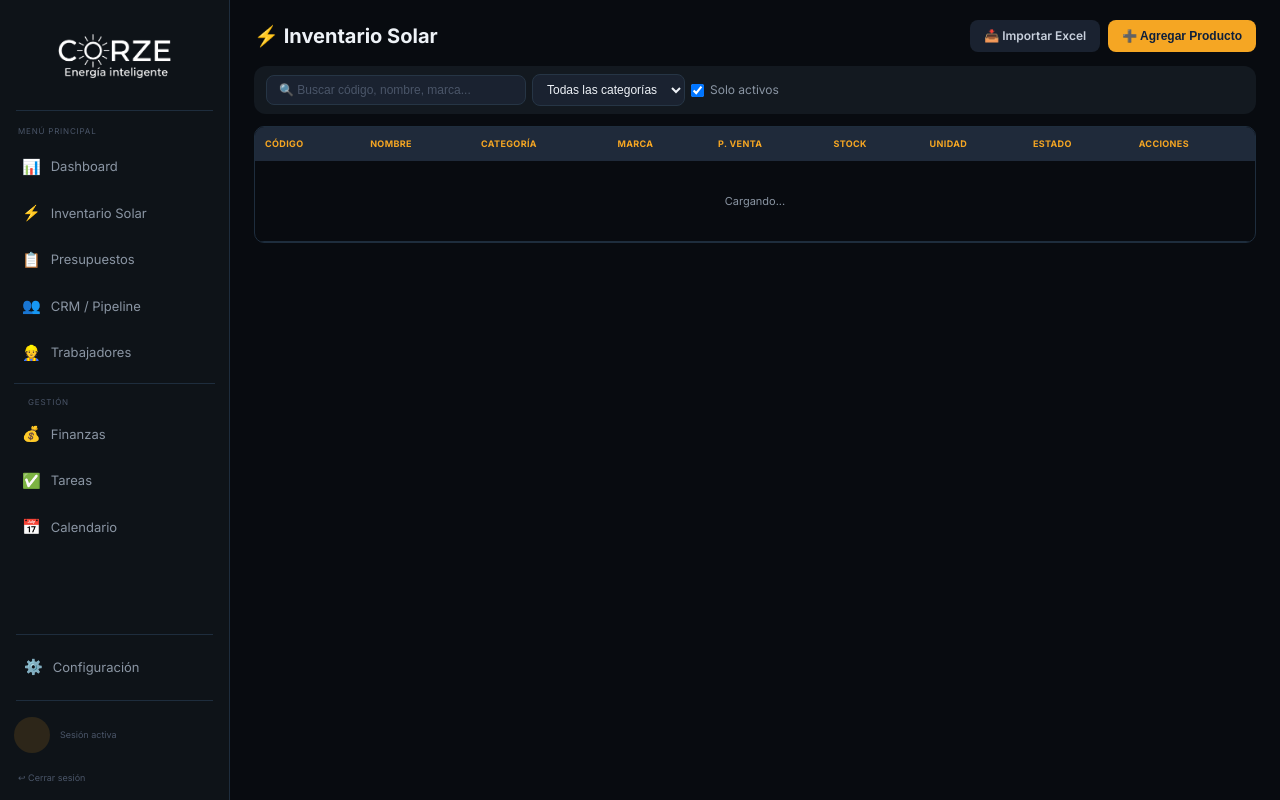
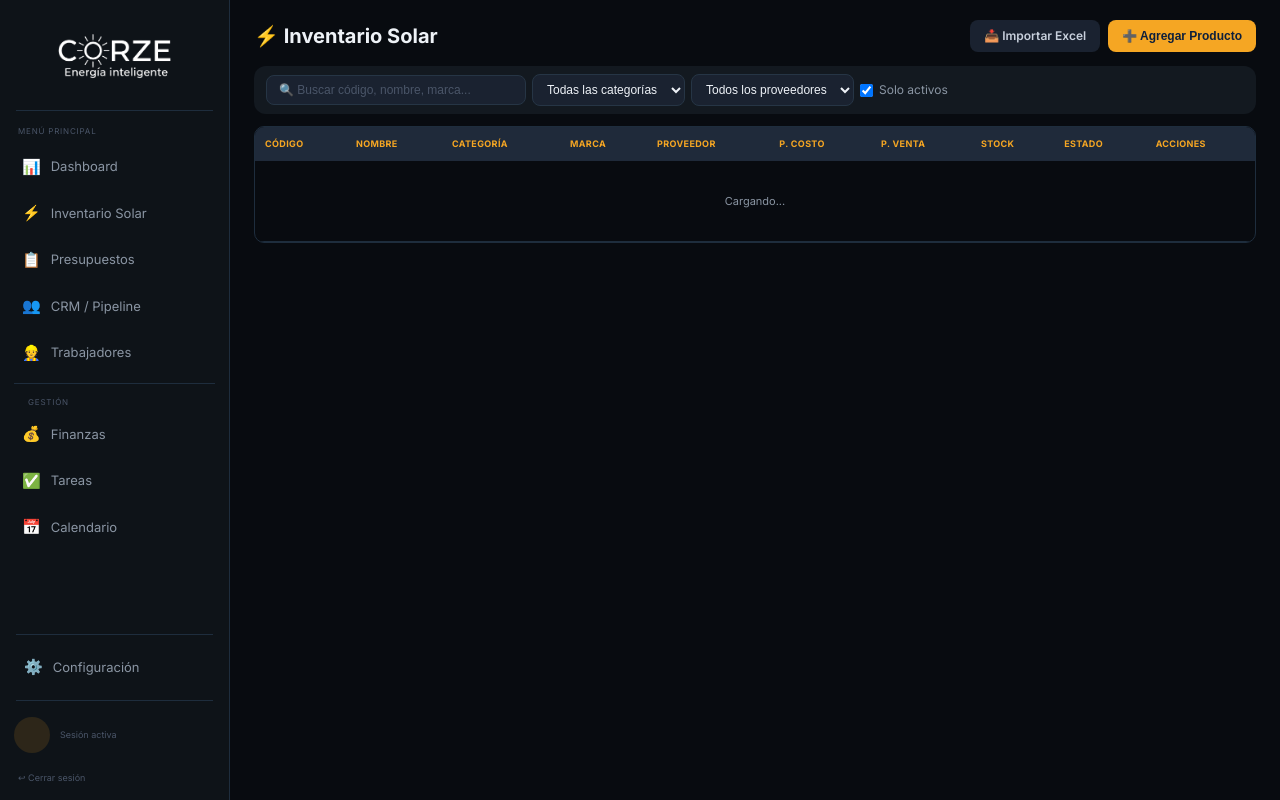
Before and after one commit to icorvalanh/CORZE_CRM, a Flask app: template templates/inventario_solar.html in a window 1280 px wide. Run offline with Flask 3, Linux system fonts and the light colour scheme; the template is opened without the code that fills it, so the values that code supplies are empty.

Commit message:
Carga masiva proveedores + columna Proveedor en inventario
- Agrega ruta /admin/cargar-proveedores para subir 72 productos únicos
  de RBR Energy (27), Natura Energy (8) y EMAT (37) a productos_solar
- Precios netos con descuentos aplicados (RBR 20%, Natura 15%, EMAT 0%)
- Añade campo proveedor con tag [NOMBRE] a cada producto
- Inventario solar: nueva columna Proveedor con badge, columna P. Costo,
  filtro por proveedor en toolbar, campo Proveedor en modal
- API /api/productos acepta parámetro proveedor para filtrar server-side
- get_all_productos() soporta filtro por proveedor y busca en ese campo

Co-Authored-By: Claude Sonnet 4.6 <noreply@anthropic.com>

```diff
--- a/app.py
+++ b/app.py
@@ -2808,11 +2808,12 @@ def inventario_solar():
 @app.route('/api/productos', methods=['GET'])
 @login_required
 def api_productos_list():
-    categoria   = request.args.get('categoria', '')
-    q           = request.args.get('q', '')
+    categoria    = request.args.get('categoria', '')
+    q            = request.args.get('q', '')
+    proveedor    = request.args.get('proveedor', '')
     solo_activos = request.args.get('solo_activos', 'true').lower() != 'false'
-    rows = db.get_all_productos(categoria=categoria, query=q, solo_activos=solo_activos)
-    print(f'[api/productos] total={len(rows)} solo_activos={solo_activos} cat={categoria!r}')
+    rows = db.get_all_productos(categoria=categoria, query=q, solo_activos=solo_activos, proveedor=proveedor)
+    print(f'[api/productos] total={len(rows)} solo_activos={solo_activos} cat={categoria!r} prov={proveedor!r}')
     return jsonify(rows)
 
 @app.route('/api/productos/add', methods=['POST'])
@@ -2841,6 +2842,128 @@ def api_productos_edit(doc_id):
 def api_productos_delete(doc_id):
     ok = db.delete_producto(doc_id)
     return jsonify({'ok': ok})
+
+@app.route('/admin/cargar-proveedores', methods=['GET'])
+@login_required
+def admin_cargar_proveedores():
+    """Ruta de uso único para cargar productos desde PDFs de proveedores."""
+    def _p(lista, descuento): return round(lista * (1 - descuento))
+
+    PRODUCTOS = [
+        # ── RBR ENERGY (20% descuento) ─────────────────────────────────────
+        {'nombre':'INVERSOR HIBRIDO HUAWEI SUN2000-10KTL-LC0','codigo':'INHI0006','categoria':'Inversor','marca':'Huawei','proveedor':'[RBR ENERGY]','precio_lista':980000,'precio_costo':_p(980000,.20),'potencia_w':10000},
+        {'nombre':'INVERSOR HIBRIDO HUAWEI SUN2000-6KTL-L1','codigo':'INHI0008','categoria':'Inversor','marca':'Huawei','proveedor':'[RBR ENERGY]','precio_lista':862500,'precio_costo':_p(862500,.20),'potencia_w':6000},
+        {'nombre':'HUAWEI BATERIA LUNA2000-5-E0','codigo':'BALI0010','categoria':'Batería','marca':'Huawei','proveedor':'[RBR ENERGY]','precio_lista':1880000,'precio_costo':_p(1880000,.20),'potencia_w':5000},
+        {'nombre':'HUAWEI ENERGY STORAGE POWER MODULE LUNA2000-5KW-C0','codigo':'ACIN0115','categoria':'Batería','marca':'Huawei','proveedor':'[RBR ENERGY]','precio_lista':912000,'precio_costo':_p(912000,.20),'potencia_w':5000},
+        {'nombre':'HUAWEI SMARTGUARD-63-S0 (MONOFASICO)','codigo':'ACIN0116','categoria':'Accesorio','marca':'Huawei','proveedor':'[RBR ENERGY]','precio_lista':725000,'precio_costo':_p(725000,.20),'potencia_w':0},
+        {'nombre':'PANEL SOLAR BIFACIAL CANADIAN TOPBIHIKU6 66TB-620 620Wp','codigo':'PAMO0014','categoria':'Panel Solar','marca':'Canadian Solar','proveedor':'[RBR ENERGY]','precio_lista':110900,'precio_costo':_p(110900,.20),'potencia_w':620},
+        {'nombre':'PERFIL RIEL R5 4700MM FIXA','codigo':'ESPE0007','categoria':'Estructura','marca':'FIXA','proveedor':'[RBR ENERGY]','precio_lista':42000,'precio_costo':_p(42000,.20),'potencia_w':0},
+        {'nombre':'UNION RIEL R5 (12 AUTO 1" INOX) FIXA','codigo':'ESPE0014','categoria':'Estructura','marca':'FIXA','proveedor':'[RBR ENERGY]','precio_lista':4689,'precio_costo':_p(4689,.20),'potencia_w':0},
+        {'nombre':'PATA TRASERA ST3H 50X45X2035MM FIXA','codigo':'ESPE0035','categoria':'Estructura','marca':'FIXA','proveedor':'[RBR ENERGY]','precio_lista':11998,'precio_costo':_p(11998,.20),'potencia_w':0},
+        {'nombre':'PATA DELANTERA ST3H 50X45X410MM FIXA','codigo':'ESPE0036','categoria':'Estructura','marca':'FIXA','proveedor':'[RBR ENERGY]','precio_lista':2650,'precio_costo':_p(2650,.20),'potencia_w':0},
+        {'nombre':'RACK DIAGONAL ST3H W 3850/1778/1805 MM FIXA','codigo':'ESPE0037','categoria':'Estructura','marca':'FIXA','proveedor':'[RBR ENERGY]','precio_lista':76694,'precio_costo':_p(76694,.20),'potencia_w':0},
+        {'nombre':'BASE DOBLE ST3H FIXA','codigo':'ESAN0047','categoria':'Estructura','marca':'FIXA','proveedor':'[RBR ENERGY]','precio_lista':8890,'precio_costo':_p(8890,.20),'potencia_w':0},
+        {'nombre':'TRABA TRASERA PISO 40X40X4002MM FIXA','codigo':'ESPE0038','categoria':'Estructura','marca':'FIXA','proveedor':'[RBR ENERGY]','precio_lista':18173,'precio_costo':_p(18173,.20),'potencia_w':0},
+        {'nombre':'GRAPA UNION RIEL R5-R60 A SOPORTE DIAGONAL FIXA','codigo':'ESAN0048','categoria':'Estructura','marca':'FIXA','proveedor':'[RBR ENERGY]','precio_lista':493,'precio_costo':_p(493,.20),'potencia_w':0},
+        {'nombre':'GRAPA INTERMEDIA R5-R60 30MM FIXA','codigo':'ESAN0063','categoria':'Estructura','marca':'FIXA','proveedor':'[RBR ENERGY]','precio_lista':513,'precio_costo':_p(513,.20),'potencia_w':0},
+        {'nombre':'GRAPA EXTREMO R5-R60 30MM FIXA','codigo':'ESAN0064','categoria':'Estructura','marca':'FIXA','proveedor':'[RBR ENERGY]','precio_lista':463,'precio_costo':_p(463,.20),'potencia_w':0},
+        {'nombre':'PERNO EXPANSION 1/2 X 4,25 FIXA','codigo':'ACFE0010','categoria':'Estructura','marca':'FIXA','proveedor':'[RBR ENERGY]','precio_lista':843,'precio_costo':_p(843,.20),'potencia_w':0},
+        {'nombre':'CONECTOR CABLE A TIERRA RIEL R5-R60 FIXA','codigo':'ESAN0061','categoria':'Estructura','marca':'FIXA','proveedor':'[RBR ENERGY]','precio_lista':537,'precio_costo':_p(537,.20),'potencia_w':0},
+        {'nombre':'PLETINA DENTADA PARA ATERRIZAR 2 PANELES R5 FIXA','codigo':'ESAN0065','categoria':'Estructura','marca':'FIXA','proveedor':'[RBR ENERGY]','precio_lista':119,'precio_costo':_p(119,.20),'potencia_w':0},
+        {'nombre':'PERFIL RIEL R60-B 4750MM FIXA','codigo':'ESPE0055','categoria':'Estructura','marca':'FIXA','proveedor':'[RBR ENERGY]','precio_lista':48029,'precio_costo':_p(48029,.20),'potencia_w':0},
+        {'nombre':'UNION RIEL R60-B 300MM (12 AUT 25MM) FIXA','codigo':'ESPE0056','categoria':'Estructura','marca':'FIXA','proveedor':'[RBR ENERGY]','precio_lista':3379,'precio_costo':_p(3379,.20),'potencia_w':0},
+        {'nombre':'CONECTOR TRASERO PARA HINCA TIPO V (2M10X90 G.REDONDA) FIXA','codigo':'ESAN0015','categoria':'Estructura','marca':'FIXA','proveedor':'[RBR ENERGY]','precio_lista':3335,'precio_costo':_p(3335,.20),'potencia_w':0},
+        {'nombre':'CONECTOR FRONTAL PARA HINCA TIPO U (2M8X20 + 1M10X90 G.REDONDA) FIXA','codigo':'ESAN0016','categoria':'Estructura','marca':'FIXA','proveedor':'[RBR ENERGY]','precio_lista':3039,'precio_costo':_p(3039,.20),'potencia_w':0},
+        {'nombre':'CONECTOR SUPERIOR PARA HINCA (2 M10X90 G.REDONDA, 1 G.CUADRADA) FIXA','codigo':'ESAN0068','categoria':'Estructura','marca':'FIXA','proveedor':'[RBR ENERGY]','precio_lista':6410,'precio_costo':_p(6410,.20),'potencia_w':0},
+        {'nombre':'HINCA TIPO U 3500MM 3MM 25°30°35° GALVANIZADA FIXA','codigo':'ESPE0058','categoria':'Estructura','marca':'FIXA','proveedor':'[RBR ENERGY]','precio_lista':66454,'precio_costo':_p(66454,.20),'potencia_w':0},
+        {'nombre':'RACK DIAGONAL PARA HINCA ST3H 3950/1795 MM 25°30°35° FIXA','codigo':'ESPE0057','categoria':'Estructura','marca':'FIXA','proveedor':'[RBR ENERGY]','precio_lista':82513,'precio_costo':_p(82513,.20),'potencia_w':0},
+        {'nombre':'PATA DIAGONAL TRASERA PARA HINCA ST3H AJUSTABLE 2751MM FIXA','codigo':'ESPE0067','categoria':'Estructura','marca':'FIXA','proveedor':'[RBR ENERGY]','precio_lista':23818,'precio_costo':_p(23818,.20),'potencia_w':0},
+        # ── NATURA ENERGY (15% descuento) ──────────────────────────────────
+        {'nombre':'Panel Solar JA Solar Bifacial 620W Monocristalino','codigo':'AD0738','categoria':'Panel Solar','marca':'JA Solar','proveedor':'[NATURA ENERGY]','precio_lista':89279,'precio_costo':_p(89279,.15),'potencia_w':620},
+        {'nombre':'Inversor Hibrido Solis S6-PLUS 9.9kW-48V','codigo':'2536881','categoria':'Inversor','marca':'Solis','proveedor':'[NATURA ENERGY]','precio_lista':1390600,'precio_costo':_p(1390600,.15),'potencia_w':9900},
+        {'nombre':'Inversor Hibrido Solis S6-PLUS 6kW-48V','codigo':'AD0660','categoria':'Inversor','marca':'Solis','proveedor':'[NATURA ENERGY]','precio_lista':1209279,'precio_costo':_p(1209279,.15),'potencia_w':6000},
+        {'nombre':'Batería de Litio Fidus Plus LV (51,2V) 15kWh Pylontech','codigo':'4535574','categoria':'Batería','marca':'Pylontech','proveedor':'[NATURA ENERGY]','precio_lista':1652400,'precio_costo':_p(1652400,.15),'potencia_w':15000},
+        {'nombre':'Pylontech Kit de Cables externos para Fidus-Plus 200A','codigo':'2535573','categoria':'Accesorio','marca':'Pylontech','proveedor':'[NATURA ENERGY]','precio_lista':57375,'precio_costo':_p(57375,.15),'potencia_w':0},
+        {'nombre':'Estructura Coplanar 4 Paneles Solares','codigo':'AD0664','categoria':'Estructura','marca':'','proveedor':'[NATURA ENERGY]','precio_lista':55707,'precio_costo':_p(55707,.15),'potencia_w':0},
+        {'nombre':'Estructura Biposte 2X7 1134X30MM','codigo':'4536757','categoria':'Estructura','marca':'','proveedor':'[NATURA ENERGY]','precio_lista':750570,'precio_costo':_p(750570,.15),'potencia_w':0},
+        {'nombre':'Estructura Monoposte 2X3 1134X30MM','codigo':'5536758','categoria':'Estructura','marca':'','proveedor':'[NATURA ENERGY]','precio_lista':567687,'precio_costo':_p(567687,.15),'potencia_w':0},
+        # ── EMAT (precio neto, sin descuento) ──────────────────────────────
+        {'nombre':'Trina Solar Panel Fotovoltaico Bifacial 700Wp','codigo':'A04209000L016','categoria':'Panel Solar','marca':'Trina Solar','proveedor':'[EMAT]','precio_lista':105720,'precio_costo':105720,'potencia_w':700},
+        {'nombre':'Huawei SUN2000-6K-LB0','codigo':'A02008010L026','categoria':'Inversor','marca':'Huawei','proveedor':'[EMAT]','precio_lista':653343,'precio_costo':653343,'potencia_w':6000},
+        {'nombre':'Huawei Inversor Híbrido 10KTL IP65 versión LC0','codigo':'A02008004L005','categoria':'Inversor','marca':'Huawei','proveedor':'[EMAT]','precio_lista':743632,'precio_costo':743632,'potencia_w':10000},
+        {'nombre':'Huawei SmartGuard-63A-S0','codigo':'A02008004L015','categoria':'Accesorio','marca':'Huawei','proveedor':'[EMAT]','precio_lista':578975,'precio_costo':578975,'potencia_w':0},
+        {'nombre':'Huawei DC/DC Converter LUNA2000 S1 (7kW)','codigo':'A02001001L010','categoria':'Accesorio','marca':'Huawei','proveedor':'[EMAT]','precio_lista':821187,'precio_costo':821187,'potencia_w':7000},
+        {'nombre':'Huawei Batería LUNA2000-7-E1 (Módulo 7kWh)','codigo':'A02001001L011','categoria':'Batería','marca':'Huawei','proveedor':'[EMAT]','precio_lista':2420919,'precio_costo':2420919,'potencia_w':7000},
+        {'nombre':'Riel Aluminio 5000mm (Biposte)','codigo':'A00306003L034','categoria':'Estructura','marca':'EMAT','proveedor':'[EMAT]','precio_lista':35833,'precio_costo':35833,'potencia_w':0},
+        {'nombre':'Conector de Rieles para Biposte','codigo':'A00306003L035','categoria':'Estructura','marca':'EMAT','proveedor':'[EMAT]','precio_lista':3133,'precio_costo':3133,'potencia_w':0},
+        {'nombre':'Set Pre-ensamblado Biposte','codigo':'B00306003L002','categoria':'Estructura','marca':'EMAT','proveedor':'[EMAT]','precio_lista':70850,'precio_costo':70850,'potencia_w':0},
+        {'nombre':'Poste Inclinado 1755mm (Biposte)','codigo':'A00306003L045','categoria':'Estructura','marca':'EMAT','proveedor':'[EMAT]','precio_lista':13538,'precio_costo':13538,'potencia_w':0},
+        {'nombre':'Poste Inclinado 1788mm (Biposte)','codigo':'A00306003L046','categoria':'Estructura','marca':'EMAT','proveedor':'[EMAT]','precio_lista':13612,'precio_costo':13612,'potencia_w':0},
+        {'nombre':'Pernos M10x80 (Biposte)','codigo':'A00306003L049','categoria':'Estructura','marca':'EMAT','proveedor':'[EMAT]','precio_lista':447,'precio_costo':447,'potencia_w':0},
+        {'nombre':'Fijador de Riel (Biposte)','codigo':'A00306003L036','categoria':'Estructura','marca':'EMAT','proveedor':'[EMAT]','precio_lista':551,'precio_costo':551,'potencia_w':0},
+        {'nombre':'Base a Piso Posterior (Biposte)','codigo':'A00306003L043','categoria':'Estructura','marca':'EMAT','proveedor':'[EMAT]','precio_lista':5149,'precio_costo':5149,'potencia_w':0},
+        {'nombre':'Ángulos Tensores 4086mm (Biposte)','codigo':'A00306003L047','categoria':'Estructura','marca':'EMAT','proveedor':'[EMAT]','precio_lista':16771,'precio_costo':16771,'potencia_w':0},
+        {'nombre':'Conector Ángulo Tensores (Biposte)','codigo':'A00306003L048','categoria':'Estructura','marca':'EMAT','proveedor':'[EMAT]','precio_lista':1015,'precio_costo':1015,'potencia_w':0},
+        {'nombre':'AS Kit Fijación Central Mid Clamp 35mm','codigo':'A00306004L020','categoria':'Estructura','marca':'EMAT','proveedor':'[EMAT]','precio_lista':632,'precio_costo':632,'potencia_w':0},
+        {'nombre':'AS Kit Fijación Lateral End Clamp 33mm','codigo':'A00306000L003','categoria':'Estructura','marca':'EMAT','proveedor':'[EMAT]','precio_lista':774,'precio_costo':774,'potencia_w':0},
+        {'nombre':'AS Groundclip Puesta a Tierra','codigo':'A00306004L018','categoria':'Estructura','marca':'EMAT','proveedor':'[EMAT]','precio_lista':143,'precio_costo':143,'potencia_w':0},
+        {'nombre':'AS Anclaje Puesta a Tierra Aluminio','codigo':'A00306004L041','categoria':'Estructura','marca':'EMAT','proveedor':'[EMAT]','precio_lista':729,'precio_costo':729,'potencia_w':0},
+        {'nombre':'RM29 Post 200x50x15x2.0-4000','codigo':'A00306003L020','categoria':'Estructura','marca':'EMAT','proveedor':'[EMAT]','precio_lista':37343,'precio_costo':37343,'potencia_w':0},
+        {'nombre':'RM47 Purlin','codigo':'A00306003L022','categoria':'Estructura','marca':'EMAT','proveedor':'[EMAT]','precio_lista':36588,'precio_costo':36588,'potencia_w':0},
+        {'nombre':'RM29 Post 200x50x15x3.0-2375','codigo':'A00306003L018','categoria':'Estructura','marca':'EMAT','proveedor':'[EMAT]','precio_lista':39708,'precio_costo':39708,'potencia_w':0},
+        {'nombre':'RM29 Diagonal Bracing 40x40x2.0-4400','codigo':'A00306003L024','categoria':'Estructura','marca':'EMAT','proveedor':'[EMAT]','precio_lista':10700,'precio_costo':10700,'potencia_w':0},
+        {'nombre':'RM29 Diagonal Bracing 40x40x2.0-2800','codigo':'A00306003L023','categoria':'Estructura','marca':'EMAT','proveedor':'[EMAT]','precio_lista':6472,'precio_costo':6472,'potencia_w':0},
+        {'nombre':'RM29 Diagonal Bracing 80x40x2.0-1225','codigo':'A00306003L021','categoria':'Estructura','marca':'EMAT','proveedor':'[EMAT]','precio_lista':5686,'precio_costo':5686,'potencia_w':0},
+        {'nombre':'RM29 Diagonal Bracing Connector 170x4.0','codigo':'A00306003L027','categoria':'Estructura','marca':'EMAT','proveedor':'[EMAT]','precio_lista':2279,'precio_costo':2279,'potencia_w':0},
+        {'nombre':'RM29 Connector 380x70x2.0','codigo':'A00306003L028','categoria':'Estructura','marca':'EMAT','proveedor':'[EMAT]','precio_lista':1028,'precio_costo':1028,'potencia_w':0},
+        {'nombre':'RM59 Mordaza A','codigo':'A00306003L025','categoria':'Estructura','marca':'EMAT','proveedor':'[EMAT]','precio_lista':838,'precio_costo':838,'potencia_w':0},
+        {'nombre':'RM59 Mordaza B','codigo':'A00306003L026','categoria':'Estructura','marca':'EMAT','proveedor':'[EMAT]','precio_lista':493,'precio_costo':493,'potencia_w':0},
+        {'nombre':'RM29 Bolt Perno Hexagonal Grado 5 Gal. 3/8-16x1.1/4','codigo':'A00306003L029','categoria':'Estructura','marca':'EMAT','proveedor':'[EMAT]','precio_lista':58,'precio_costo':58,'potencia_w':0},
+        {'nombre':'Bolt Perno Hexagonal Grado 5 Gal. 3/8-16x1.1/2','codigo':'A00306003L030','categoria':'Estructura','marca':'EMAT','proveedor':'[EMAT]','precio_lista':196,'precio_costo':196,'potencia_w':0},
+        {'nombre':'Nut Tuerca Hexagonal Grado 5 Gal. 3/8','codigo':'A00306003L031','categoria':'Estructura','marca':'EMAT','proveedor':'[EMAT]','precio_lista':37,'precio_costo':37,'potencia_w':0},
+        {'nombre':'RM29 Plain Washer Golilla Plana Ancha Gal. 3/8','codigo':'A00306003L032','categoria':'Estructura','marca':'EMAT','proveedor':'[EMAT]','precio_lista':24,'precio_costo':24,'potencia_w':0},
+        {'nombre':'Spring Washer Golilla Presión Gal. 3/8','codigo':'A00306003L033','categoria':'Estructura','marca':'EMAT','proveedor':'[EMAT]','precio_lista':12,'precio_costo':12,'potencia_w':0},
+        {'nombre':'AS Fijación Central Mid Clamp (Sin tuerca)','codigo':'A00306004L015','categoria':'Estructura','marca':'EMAT','proveedor':'[EMAT]','precio_lista':419,'precio_costo':419,'potencia_w':0},
+        {'nombre':'AS Fijación Lateral End Clamp 33mm (Sin tuerca)','codigo':'A00306003L055','categoria':'Estructura','marca':'EMAT','proveedor':'[EMAT]','precio_lista':416,'precio_costo':416,'potencia_w':0},
+    ]
+
+    try:
+        col = db.db.collection('productos_solar')
+        existentes = {d.to_dict().get('codigo','') for d in col.stream() if d.to_dict().get('codigo')}
+        ts = db._now()
+        subidos = saltados = 0
+        for prod in PRODUCTOS:
+            cod = prod.get('codigo','').strip()
+            if cod and cod in existentes:
+                saltados += 1
+                continue
+            doc = {
+                'nombre':       prod['nombre'],
+                'codigo':       prod.get('codigo',''),
+                'categoria':    prod.get('categoria','Otro'),
+                'marca':        prod.get('marca',''),
+                'proveedor':    prod.get('proveedor',''),
+                'precio_lista': prod.get('precio_lista',0),
+                'precio_costo': prod.get('precio_costo',0),
+                'precio_venta': 0,
+                'potencia_w':   prod.get('potencia_w',0),
+                'unidad':       'unidad',
+                'stock_actual': 0,
+                'stock_minimo': 0,
+                'activo':       True,
+                'descripcion':  '',
+                'created_at':   ts,
+                'updated_at':   ts,
+            }
+            col.add(doc)
+            subidos += 1
+        from database import _cache_invalidate
+        _cache_invalidate('productos_solar')
+        return f"<pre>✅ Carga completada: {subidos} subidos, {saltados} saltados (ya existían).\n\nPuedes cerrar esta página.</pre>"
+    except Exception as e:
+        import traceback
+        return f"<pre>ERROR: {e}\n\n{traceback.format_exc()}</pre>", 500
+
 
 @app.route('/api/productos/import-excel', methods=['POST'])
 @login_required
--- a/database.py
+++ b/database.py
@@ -1248,7 +1248,7 @@ class FirebaseDB:
         except Exception as e:
             return False, str(e)
 
-    def get_all_productos(self, categoria='', query='', solo_activos=True) -> list:
+    def get_all_productos(self, categoria='', query='', solo_activos=True, proveedor='') -> list:
         try:
             cached = _cache_get('productos_solar')
             if cached is None:
@@ -1261,6 +1261,8 @@ class FirebaseDB:
                 docs = [r for r in docs if r.get('activo', True)]
             if categoria:
                 docs = [r for r in docs if r.get('categoria', '') == categoria]
+            if proveedor:
+                docs = [r for r in docs if r.get('proveedor', '') == proveedor]
             if query:
                 q = query.lower()
                 docs = [r for r in docs if
@@ -1268,6 +1270,7 @@ class FirebaseDB:
                     q in str(r.get('codigo', '')).lower() or
                     q in str(r.get('marca', '')).lower() or
                     q in str(r.get('modelo', '')).lower() or
+                    q in str(r.get('proveedor', '')).lower() or
                     q in str(r.get('descripcion', '')).lower()]
             return docs
         except Exception as e:
--- a/templates/inventario_solar.html
+++ b/templates/inventario_solar.html
@@ -25,6 +25,12 @@
       <option value="{{ cat }}">{{ cat }}</option>
       {% endfor %}
     </select>
+    <select id="filtProveedor" class="filter-select" onchange="filtrar()">
+      <option value="">Todos los proveedores</option>
+      <option value="[RBR ENERGY]">[RBR ENERGY]</option>
+      <option value="[NATURA ENERGY]">[NATURA ENERGY]</option>
+      <option value="[EMAT]">[EMAT]</option>
+    </select>
     <label style="display:flex;align-items:center;gap:6px;color:var(--gray2);font-size:12px;cursor:pointer">
       <input type="checkbox" id="filtSoloActivos" checked onchange="filtrar()"> Solo activos
     </label>
@@ -42,15 +48,16 @@
         <th>Nombre</th>
         <th>Categoría</th>
         <th>Marca</th>
+        <th>Proveedor</th>
+        <th>P. Costo</th>
         <th>P. Venta</th>
         <th>Stock</th>
-        <th>Unidad</th>
         <th>Estado</th>
         <th>Acciones</th>
       </tr>
     </thead>
     <tbody id="tablaBody">
-      <tr><td colspan="9" style="text-align:center;color:var(--gray2);padding:32px">Cargando...</td></tr>
+      <tr><td colspan="10" style="text-align:center;color:var(--gray2);padding:32px">Cargando...</td></tr>
     </tbody>
   </table>
 </div>
@@ -86,6 +93,11 @@
     <div class="form-group">
       <label class="form-label">Marca</label>
       <input class="form-input" id="fMarca" placeholder="Ej: JA Solar">
+    </div>
+
+    <div class="form-group">
+      <label class="form-label">Proveedor</label>
+      <input class="form-input" id="fProveedor" placeholder="Ej: [RBR ENERGY]">
     </div>
 
     <div class="form-group">
@@ -164,8 +176,9 @@ const fmt = n => '$' + Number(n||0).toLocaleString('es-CL');
 async function cargarProductos() {
   const soloA = document.getElementById('filtSoloActivos').checked;
   const cat   = document.getElementById('filtCategoria').value;
+  const prov  = document.getElementById('filtProveedor').value;
   const q     = document.getElementById('searchInput').value;
-  const url   = `/api/productos?q=${encodeURIComponent(q)}&categoria=${encodeURIComponent(cat)}&solo_activos=${soloA}`;
+  const url   = `/api/productos?q=${encodeURIComponent(q)}&categoria=${encodeURIComponent(cat)}&proveedor=${encodeURIComponent(prov)}&solo_activos=${soloA}`;
   try {
     const r = await fetch(url);
     productos = await r.json();
@@ -179,26 +192,30 @@ function renderTabla() {
   const tb = document.getElementById('tablaBody');
   document.getElementById('countLabel').textContent = `${productos.length} producto(s)`;
   if (!productos.length) {
-    tb.innerHTML = '<tr><td colspan="9" style="text-align:center;color:var(--gray2);padding:32px">Sin resultados</td></tr>';
+    tb.innerHTML = '<tr><td colspan="10" style="text-align:center;color:var(--gray2);padding:32px">Sin resultados</td></tr>';
     return;
   }
   tb.innerHTML = productos.map(p => {
     const stock = parseInt(p.stock_actual || 0);
     const min   = parseInt(p.stock_minimo || 0);
     let stockBadge, stockColor;
-    if (stock <= 0)      { stockBadge = 'Sin Stock'; stockColor = 'var(--red)'; }
-    else if (stock <= min) { stockBadge = 'Bajo';   stockColor = 'var(--yellow)'; }
-    else                 { stockBadge = 'OK';        stockColor = 'var(--green)'; }
+    if (stock <= 0)        { stockBadge = 'Sin Stock'; stockColor = 'var(--red)'; }
+    else if (stock <= min) { stockBadge = 'Bajo';      stockColor = 'var(--yellow)'; }
+    else                   { stockBadge = 'OK';        stockColor = 'var(--green)'; }
+    const provBadge = p.proveedor
+      ? `<span style="font-size:10px;font-weight:600;color:var(--blue);background:rgba(52,152,219,.12);padding:2px 6px;border-radius:4px">${p.proveedor}</span>`
+      : '—';
 
     return `<tr>
       <td><code style="color:var(--blue);font-size:11px">${p.codigo || '—'}</code></td>
       <td style="font-weight:500">${p.nombre}</td>
       <td><span class="badge" style="background:var(--card3)">${p.categoria || '—'}</span></td>
       <td>${p.marca || '—'}</td>
+      <td>${provBadge}</td>
+      <td style="color:var(--gray2)">${fmt(p.precio_costo)}</td>
       <td style="font-weight:600;color:var(--green)">${fmt(p.precio_venta)}</td>
       <td><span style="color:${stockColor};font-weight:700">${stock}</span>
           <span style="font-size:10px;color:${stockColor}"> ${stockBadge}</span></td>
-      <td>${p.unidad || 'unidad'}</td>
       <td><span class="badge" style="background:${p.activo ? '#1A3A1A' : '#3A1A1A'};color:${p.activo ? 'var(--green)' : 'var(--red)'}">
         ${p.activo ? 'Activo' : 'Inactivo'}
       </span></td>
@@ -217,6 +234,7 @@ function abrirModalProducto(p = null) {
   document.getElementById('fCodigo').value     = p?.codigo     || '';
   document.getElementById('fCategoria').value  = p?.categoria  || 'Panel Solar';
   document.getElementById('fMarca').value      = p?.marca      || '';
+  document.getElementById('fProveedor').value  = p?.proveedor  || '';
   document.getElementById('fModelo').value     = p?.modelo     || '';
   document.getElementById('fPotencia').value   = p?.potencia_w || '';
   document.getElementById('fUnidad').value     = p?.unidad     || 'unidad';
@@ -251,6 +269,7 @@ async function guardarProducto() {
     codigo:       document.getElementById('fCodigo').value.trim(),
     categoria:    document.getElementById('fCategoria').value,
     marca:        document.getElementById('fMarca').value.trim(),
+    proveedor:    document.getElementById('fProveedor').value.trim(),
     modelo:       document.getElementById('fModelo').value.trim(),
     potencia_w:   parseInt(document.getElementById('fPotencia').value) || 0,
     unidad:       document.getElementById('fUnidad').value,
```
